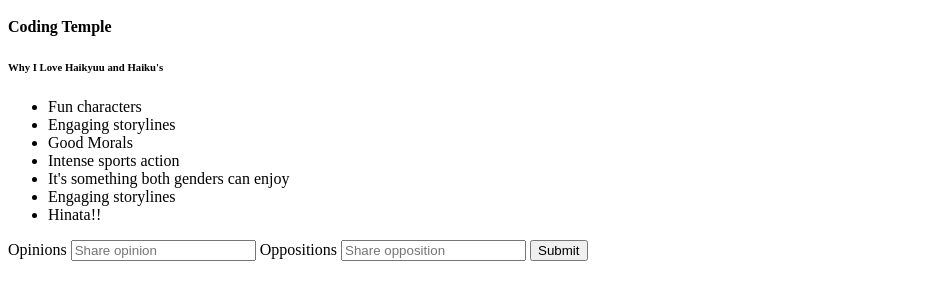
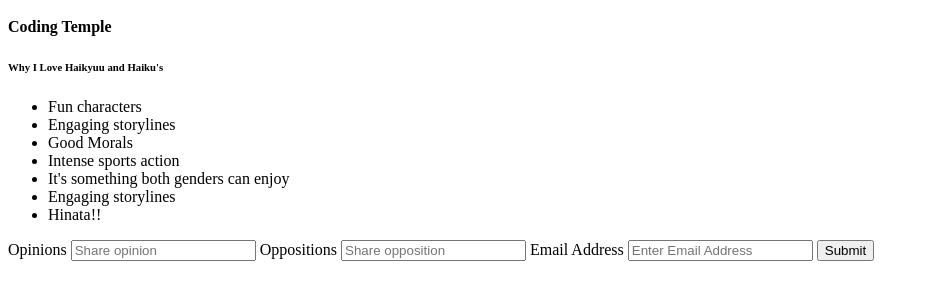
Before and after one commit to THawk224/kekambas_142_First_Foray, a plain HTML site: page index.html in a window 1280 px wide. Shown: the part 110-410 px from the top of the page, without its empty margins (0-929 px from the left). Drawn offline with Linux system fonts and the light colour scheme.

Commit message:
Add email to form

```diff
--- a/index.html
+++ b/index.html
@@ -25,6 +25,8 @@
         <input type="text" name="Opinion" id="Opinion" placeholder="Share opinion">
         <label for="Oppositions">Oppositions</label>
         <input type="text" name="Opposition" id="Opposition" placeholder="Share opposition">
+        <label for="Email">Email Address</label>
+        <input type="text" name="email" id="email" placeholder="Enter Email Address">
         <input type="submit" value="Submit">
     </form>
 </body>
```
